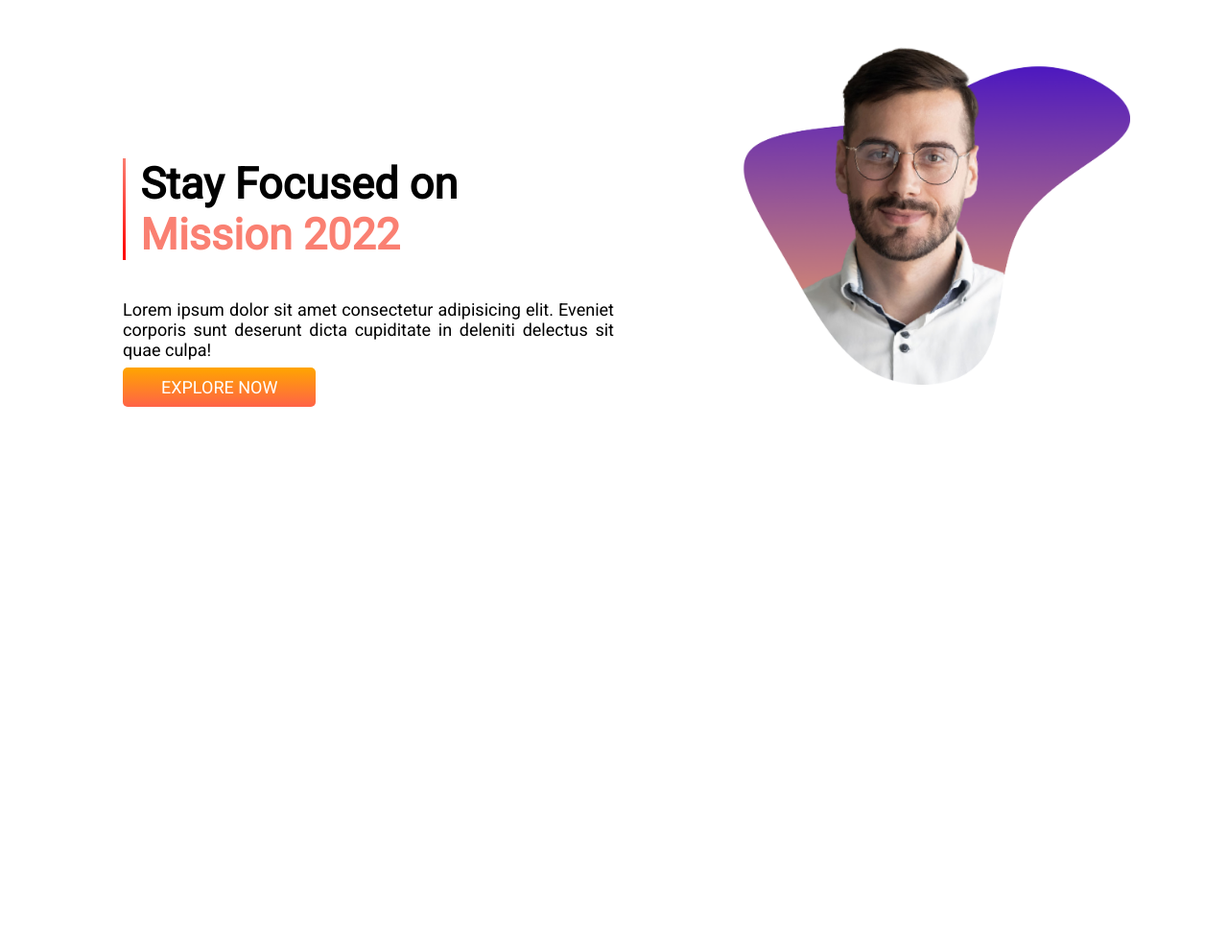
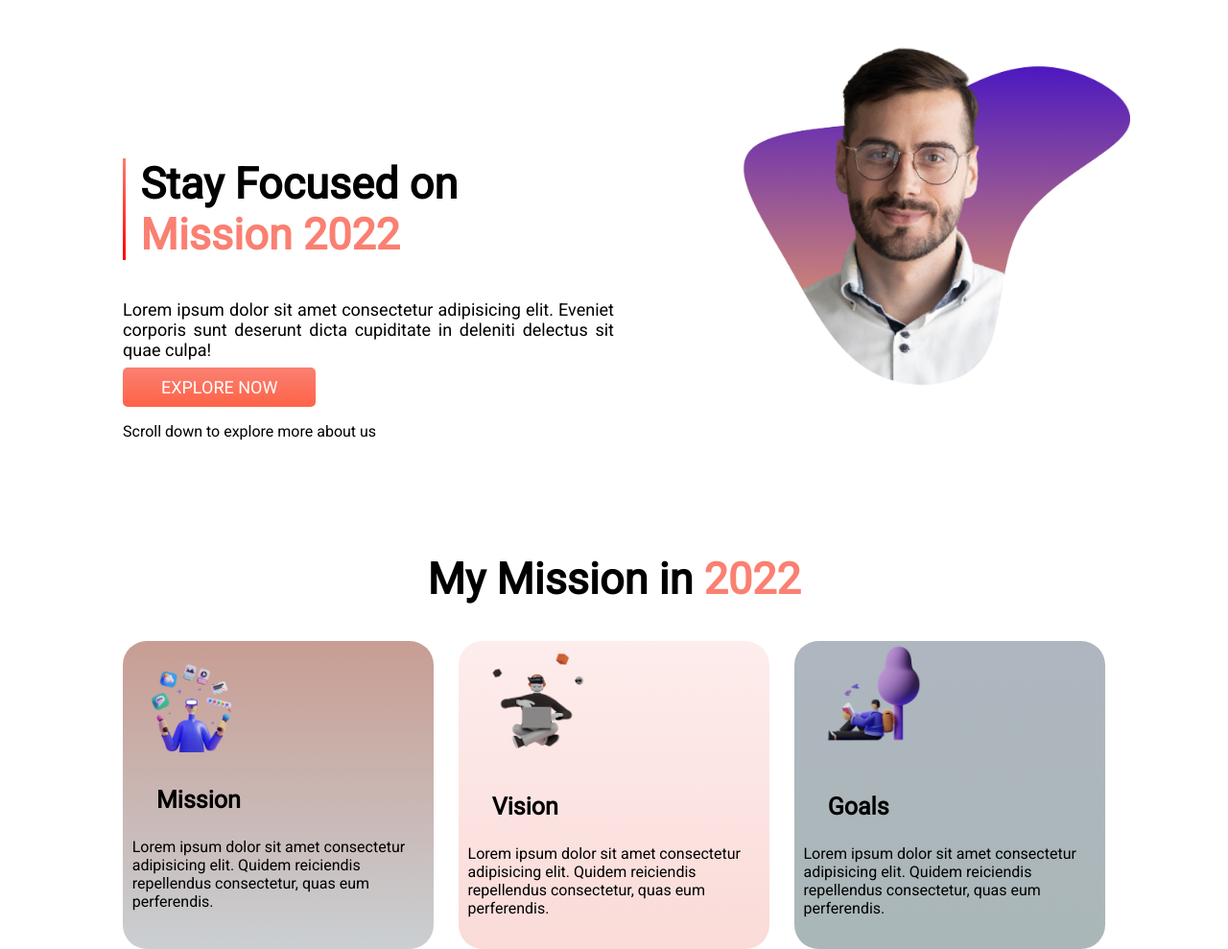
Before and after one commit to raaakibul/Programming_Hero_Assignment-1, a plain HTML site: page index.html in a window 1280 px wide. Shown: the whole page at 96% size. Before the commit the page ends 800 px from the top, so only its background shows below. Drawn offline with Linux system fonts and the light colour scheme.

Commit message:
Mission section added

```diff
--- a/index.html
+++ b/index.html
@@ -20,6 +20,8 @@
 </head>
 <body>
 
+    <!-- section top start -->
+
     <section class="top-section" >
         <div class="top-section-half" id="focused-id">
             <div class="focused-2022">
@@ -34,6 +36,9 @@
 
                 <a target="_blank" href="https://github.com/raakibul-islam" class="explore-me-button">Explore Now</a>
             </div>
+            <div class="scroll">
+                <p>Scroll down to explore more about us</p>
+            </div>
         </div>
 
 
@@ -44,10 +49,42 @@
 
     </section>
 
+    <!-- section top ends -->
+
+    <!-- Mission or middle section starts  -->
+
     <section class="middle-section">
+        <div class="mission-heading">
+            <h1>My Mission in <span class="mission">2022</span></h1>
+        </div>
+
+        <div class="mission-section">
+            <div class="mission-item item">
+                <img src="images/illustrators/illustrator-1.png" alt="">
+                <h3>Mission</h3>
+                <p>Lorem ipsum dolor sit amet consectetur adipisicing elit. Quidem reiciendis repellendus consectetur, quas eum perferendis.</p>
+
+            </div>
+            <div class="vision-section item">
+                <img src="images/illustrators/illustrator-2.png" alt="">
+                <h3>Vision</h3>
+                <p>Lorem ipsum dolor sit amet consectetur adipisicing elit. Quidem reiciendis repellendus consectetur, quas eum perferendis.</p>
+
+
+            </div>
+            <div class="goals-section item">
+                <img src="images/illustrators/illustrator-3.png" alt="">
+                <h3>Goals</h3>
+                <p>Lorem ipsum dolor sit amet consectetur adipisicing elit. Quidem reiciendis repellendus consectetur, quas eum perferendis.</p>
+
+
+            </div>
+
+        </div>
 
     </section>
 
+    <!-- mission or middle section ends -->
     <section class="footer-section">
 
     </section>
--- a/style.css
+++ b/style.css
@@ -33,12 +33,16 @@ body{
 #paragraph-item{
     padding-top: 3px;
 }
+.scroll{
+    font-size: 16px;
+    padding-top: 2%;
+}
 .explore-me-button{
     text-decoration: none;
     color: white;
     padding: 10px 40px;
     border-radius: 5px;
-    background-image: linear-gradient(orange,tomato);
+    background-image: linear-gradient(salmon,tomato);
     text-transform: uppercase;
 }
 .explore-me-button:hover{
@@ -49,3 +53,49 @@ body{
 .top-section-half img{
     width: 80%;
 }
+
+.mission-heading{
+    text-align: center;
+    margin-top: 8%;
+    font-size: 30px;
+    font-weight: bold;
+}
+.mission-section{
+    display: flex;
+}
+.item{
+    float: left;
+    width: 27%;
+}
+
+.item img{
+    width: 40%;
+    padding-left: 5%;
+}
+.mission-item{
+    margin-left: 10%;
+    /* margin-right:5%; */
+    border-radius: 25px;
+    background-image: linear-gradient(#C89D93, #CACFD2);
+}
+.vision-section{
+    margin-left: 2%;
+    border-radius: 25px;
+    background-image: linear-gradient(#FDEDEC, #FADBD8);
+
+}
+.goals-section{
+    margin-left: 2%;
+    margin-right: 10%;
+    border-radius: 25px;
+    background-image: linear-gradient(#AEB6BF, #AAB7B8);
+}
+.mission-section h3{
+    margin-left: 35px;
+    font-size: 25px;
+}
+.mission-section p{
+    margin-left: 3%;
+    margin-right: 3%;
+    margin-bottom: 10%;
+}
```
